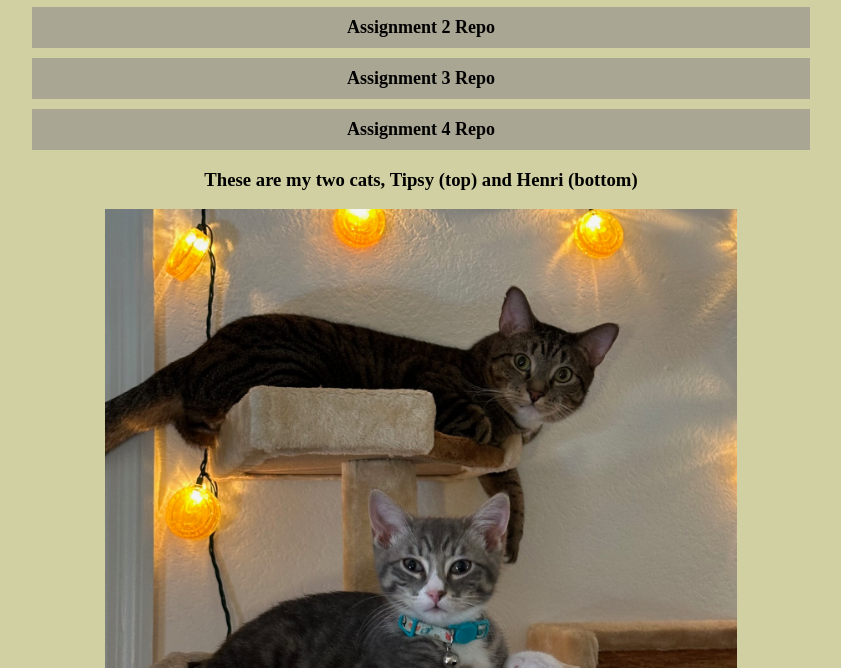
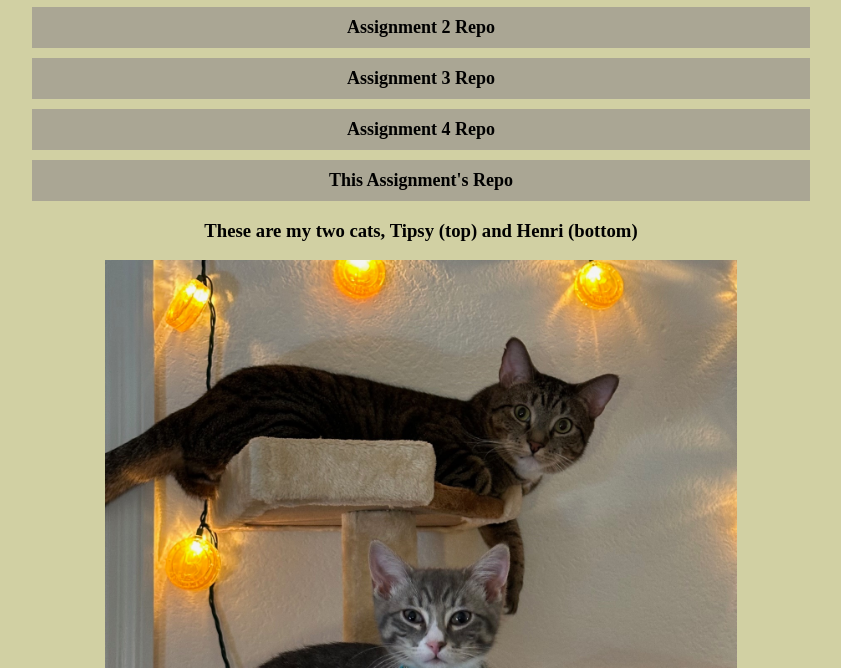
Before and after one commit to Tristin-Young/CEN4025-Mod6, a plain HTML site: page index.html in a window 1280 px wide. Shown: the part 132-800 px from the top of the page, without its empty margins (219-1060 px from the left). Drawn offline with Linux system fonts and the light colour scheme.

Commit message:
Added repo link for this project onto index.HTML page+

```diff
--- a/index.html
+++ b/index.html
@@ -38,6 +38,11 @@
             <a id="btn4" href="https://github.com/Tristin-Young/CEN4025-Mod4" target="_blank"
                 class="btn btn-primary btn-lg btn-block pt-4 pb-4"><strong>Assignment 4 Repo</strong></a>
         </div>
+        <div class="row justify-content-center">
+            <!-- link attribute that is used as a button to redirect to past work-->
+            <a id="btn4" href="https://github.com/Tristin-Young/CEN4025-Mod6" target="_blank"
+                class="btn btn-primary btn-lg btn-block pt-4 pb-4"><strong>This Assignment's Repo</strong></a>
+        </div>
         <!-- div to center content inside horizontally (words inside button)-->
         <div class="row justify-content-center">
             <!-- h3 to give photo a title-->
```
